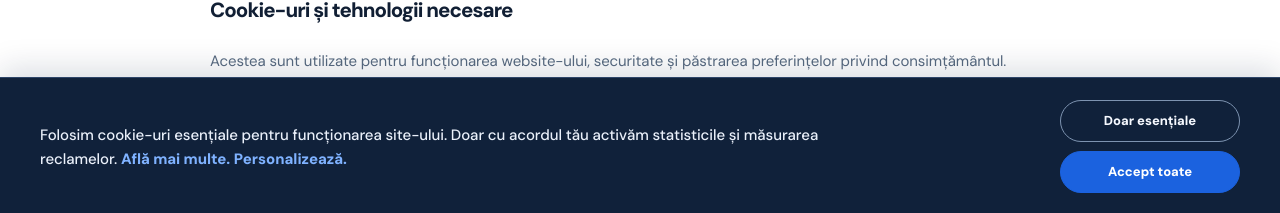
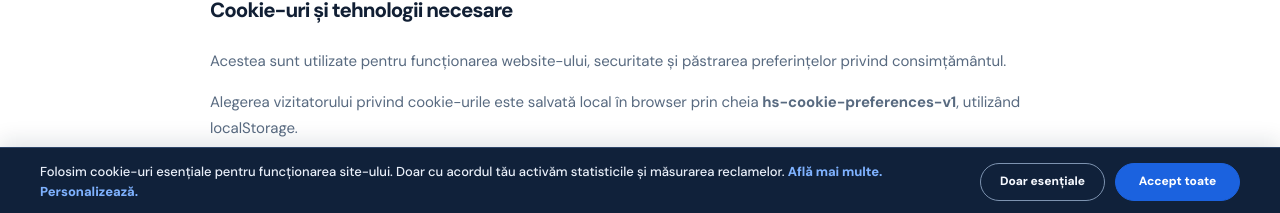
Before and after one commit to creativeservice06-create/hsmarketing.ro-v1, a Next.js app in the folder HardService_Final_Texte_Corectate_v27/: page /politica-cookie-uri in a window 1280 px wide. Shown: the part 585-798 px from the top of the page. Built offline with nearby package versions, Linux system fonts and the light colour scheme; no server answers.

Commit message:
Update CookieConsent.module.css

```diff
--- a/HardService_Final_Texte_Corectate_v27/components/CookieConsent.module.css
+++ b/HardService_Final_Texte_Corectate_v27/components/CookieConsent.module.css
@@ -192,10 +192,9 @@
   .backdrop { backdrop-filter: none; }
 }
 
+/* HARD SERVICE - COOKIE BANNER DESKTOP */
 
-
-
-/* HARD SERVICE - COOKIE BANNER DESKTOP */
+/* HARD SERVICE - COOKIE BANNER DESKTOP COMPACT */
 @media (min-width: 769px) {
   .banner {
     left: 0;
@@ -205,38 +204,46 @@
     width: 100%;
     max-width: none;
 
-    grid-template-columns: minmax(0, 1fr) 180px;
+    display: grid;
+    grid-template-columns: minmax(0, 1fr) auto;
     align-items: center;
-    gap: 36px;
+    gap: 32px;
 
-    padding: 22px max(36px, calc((100% - 1200px) / 2));
+    padding: 14px max(28px, calc((100% - 1200px) / 2));
 
     background: #10213a;
     border: 0;
     border-top: 1px solid #2d4568;
     border-radius: 0;
 
-    box-shadow: 0 -8px 30px rgba(10, 29, 58, 0.15);
+    box-shadow: 0 -6px 22px rgba(10, 29, 58, 0.12);
   }
 
   .bannerText {
-    max-width: 850px;
+    max-width: 900px;
   }
 
   .banner .bannerText p {
-    font-size: 15px;
-    line-height: 1.6;
+    margin: 0;
+    font-size: 13px;
+    line-height: 1.5;
   }
 
   .actions {
-    width: 180px;
-    gap: 9px;
+    display: flex;
+    flex-direction: row;
+    align-items: center;
+    gap: 10px;
+    width: auto;
   }
 
   .banner .primary,
   .banner .secondary {
-    min-height: 42px;
-    padding: 11px 16px;
-    font-size: 13px;
+    width: auto;
+    min-width: 125px;
+    min-height: 38px;
+    padding: 9px 16px;
+    font-size: 12px;
+    white-space: nowrap;
   }
 }
```
